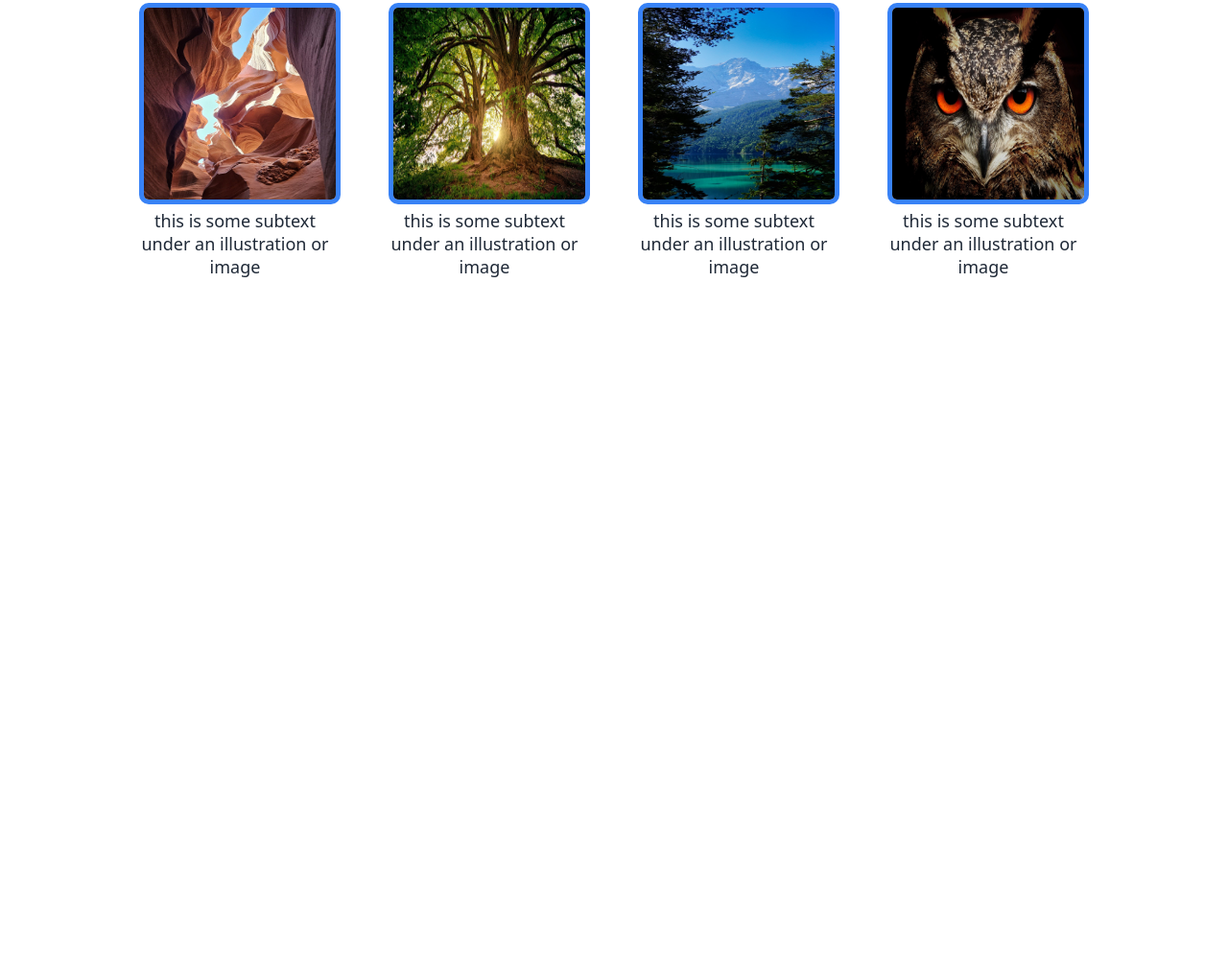
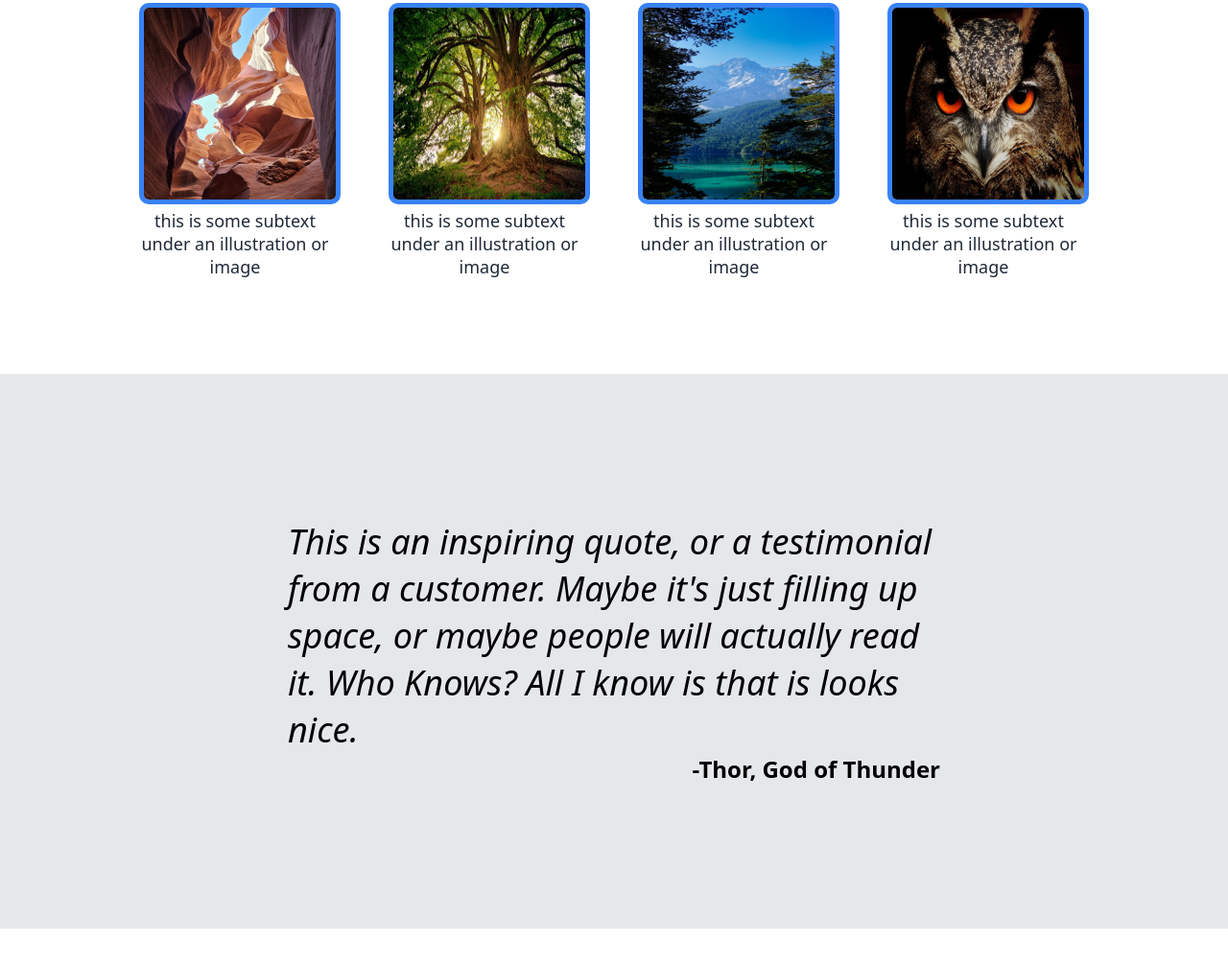
Before and after one commit to Jamesfindlater12/landing-page, a plain HTML site: page index.html in a window 1280 px wide. Shown: the part 681-1687 px from the top of the page at 96% size. Before the commit the page ends 1071 px from the top, so only its background shows below. Drawn offline with Linux system fonts and the light colour scheme.

Commit message:
update section 3 landing page

```diff
--- a/index.html
+++ b/index.html
@@ -86,6 +86,14 @@
 
     </div>
 
+    <div class="section-3">
+
+        <div class="quote-text">This is an inspiring quote, or a testimonial from a customer. Maybe it's just filling up space, or maybe people will actually read it. Who Knows? All I know is that is looks nice.</div>
+
+        <div class="quote-author">-Thor, God of Thunder</div>
+
+  </div>
+
 
 
 </body>
--- a/style.css
+++ b/style.css
@@ -19,7 +19,7 @@ ul, .header-link {
     gap: 20px;
 }
 
-.header, .section-1, .section-2 {
+.header, .section-1, .section-2, .section-3 {
     padding-top: 0px;
     padding-bottom: 0px;
     padding-left: 210px;
@@ -99,6 +99,19 @@ ul, .header-link {
     margin-bottom: 100px;
 }
 
+.section-3 {
+    background-color: #e5e7eb;
+    display: flex;
+    flex-direction: column;
+    justify-content: center;
+    align-items: center;
+    margin-bottom: 100px;
+    padding-top: 150px;
+    padding-bottom: 150px;
+    padding-left: 300px;
+    padding-right: 300px;
+}
+
 .info-header {
     color: #1f2937;
     font-size: 36px;
@@ -131,3 +144,15 @@ ul, .header-link {
     text-align: center;
     max-width: 200px;
 }
+
+.quote-text {
+    font-weight: 200;
+    font-style: italic;
+    font-size: 36px;
+}
+
+.quote-author {
+    font-size: 24px;
+    font-weight: 700;
+    align-self: last baseline;
+}
```
